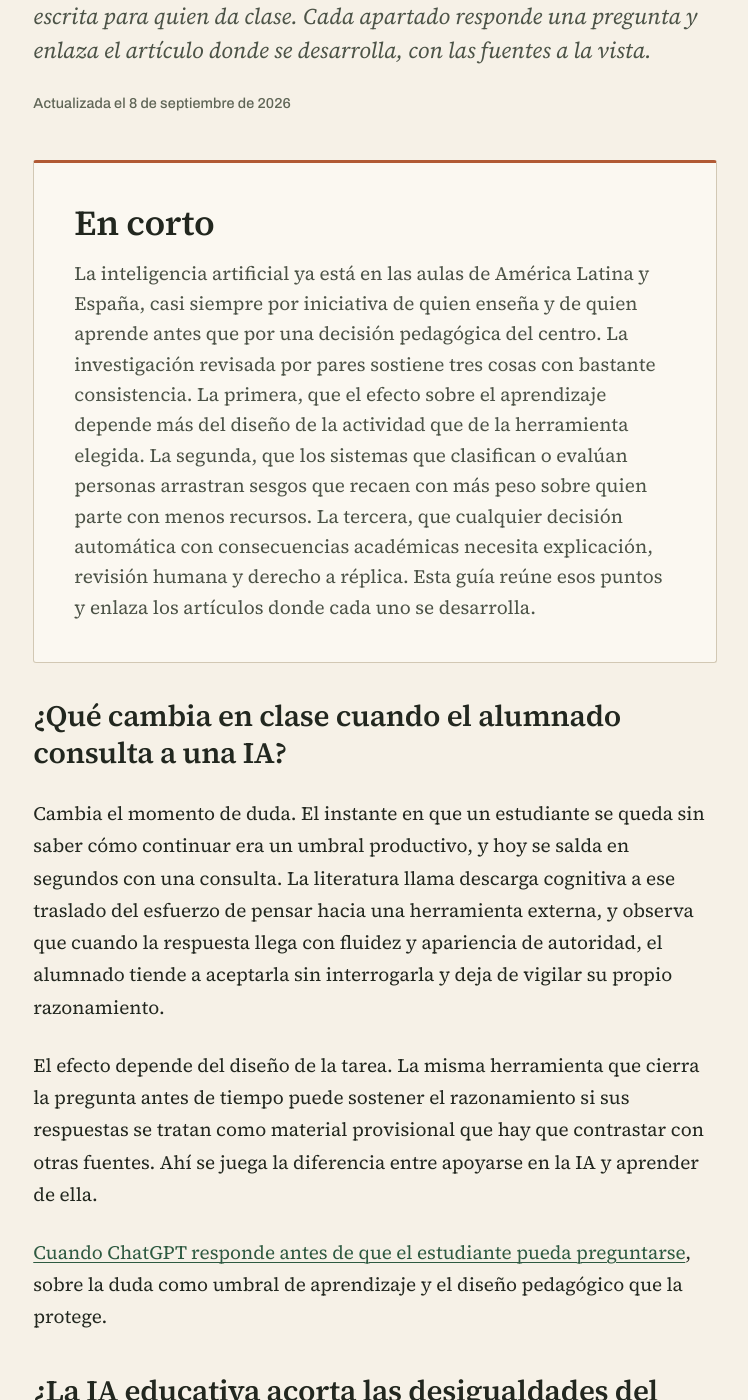
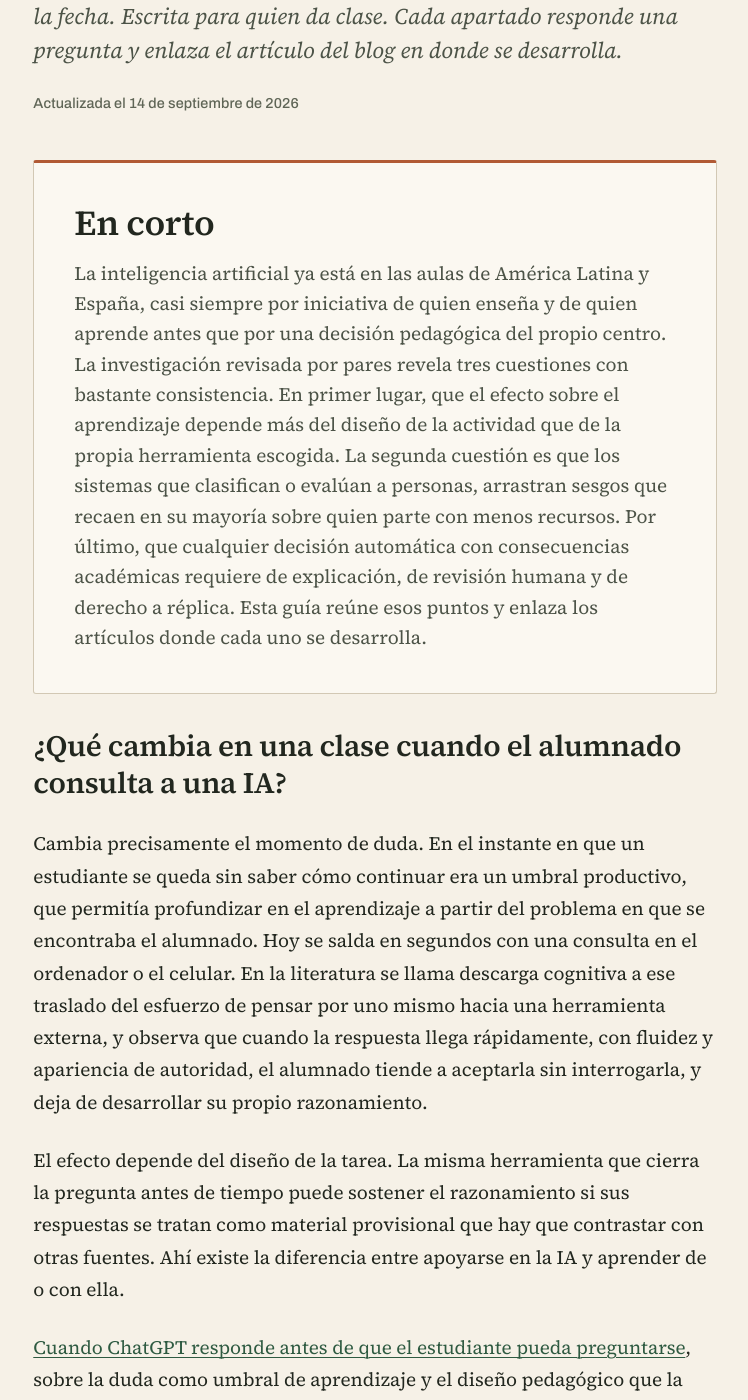
Before and after one commit to ncalbet/blog-docentes, a Jekyll site: the page built from ia-en-el-aula.md, in a window 1280 px wide and 1400 px high, scrolled down 435 px. Shown: the whole window, without its empty margins (265-1013 px from the left). Built offline with Jekyll 4.4.1, drawn with Linux system fonts in a browser that asks for light colours; some of the changed text lies outside the part shown.

Commit message:
Actualiza: Inteligencia artificial en el aula: guía para docentes

```diff
--- a/ia-en-el-aula.md
+++ b/ia-en-el-aula.md
@@ -3,7 +3,7 @@ layout: default
 title: "Inteligencia artificial en el aula: guía para docentes"
 description: "Qué aporta la IA en educación, qué riesgos trae al aula y con qué condiciones entra bien. Guía de entrada para docentes, con la investigación enlazada."
 permalink: /ia-en-el-aula/
-last_modified_at: 2026-09-08
+last_modified_at: 2026-09-14
 faq:
   - pregunta: "¿Qué es la inteligencia artificial en educación?"
     respuesta: >-
@@ -47,7 +47,7 @@ faq:
     <div class="container"><div class="reading">
       <p class="eyebrow">Guía</p>
       <h1 class="hero__title">Inteligencia artificial en el aula: qué dice la investigación</h1>
-      <p class="article-dek">Una entrada ordenada a lo que se sabe sobre la IA en educación, escrita para quien da clase. Cada apartado responde una pregunta y enlaza el artículo donde se desarrolla, con las fuentes a la vista.</p>
+      <p class="article-dek">Una entrada ordenada a lo que se sabe sobre la IA en educación hasta la fecha. Escrita para quien da clase. Cada apartado responde una pregunta y enlaza el artículo del blog en donde se desarrolla.</p>
       {%- comment -%}
         Fecha de actualización visible, igual que en los artículos: es la señal que dice
         —al lector y a quien indexa— que el texto sigue mantenido. Aquí se estampa a mano
@@ -62,18 +62,18 @@ faq:
   <section class="container"><div class="reading">
     <div class="featured">
       <h2 class="featured__title">En corto</h2>
-      <p class="featured__dek">La inteligencia artificial ya está en las aulas de América Latina y España, casi siempre por iniciativa de quien enseña y de quien aprende antes que por una decisión pedagógica del centro. La investigación revisada por pares sostiene tres cosas con bastante consistencia. La primera, que el efecto sobre el aprendizaje depende más del diseño de la actividad que de la herramienta elegida. La segunda, que los sistemas que clasifican o evalúan personas arrastran sesgos que recaen con más peso sobre quien parte con menos recursos. La tercera, que cualquier decisión automática con consecuencias académicas necesita explicación, revisión humana y derecho a réplica. Esta guía reúne esos puntos y enlaza los artículos donde cada uno se desarrolla.</p>
+      <p class="featured__dek">La inteligencia artificial ya está en las aulas de América Latina y España, casi siempre por iniciativa de quien enseña y de quien aprende antes que por una decisión pedagógica del propio centro. La investigación revisada por pares revela tres cuestiones con bastante consistencia. En primer lugar, que el efecto sobre el aprendizaje depende más del diseño de la actividad que de la propia herramienta escogida. La segunda cuestión es que los sistemas que clasifican o evalúan a personas, arrastran sesgos que recaen en su mayoría sobre quien parte con menos recursos. Por último, que cualquier decisión automática con consecuencias académicas requiere de explicación, de revisión humana y de derecho a réplica. Esta guía reúne esos puntos y enlaza los artículos donde cada uno se desarrolla.</p>
     </div>
   </div></section>
 
   <section class="container"><div class="reading prose">
-    <h2>¿Qué cambia en clase cuando el alumnado consulta a una IA?</h2>
-    <p>Cambia el momento de duda. El instante en que un estudiante se queda sin saber cómo continuar era un umbral productivo, y hoy se salda en segundos con una consulta. La literatura llama descarga cognitiva a ese traslado del esfuerzo de pensar hacia una herramienta externa, y observa que cuando la respuesta llega con fluidez y apariencia de autoridad, el alumnado tiende a aceptarla sin interrogarla y deja de vigilar su propio razonamiento.</p>
-    <p>El efecto depende del diseño de la tarea. La misma herramienta que cierra la pregunta antes de tiempo puede sostener el razonamiento si sus respuestas se tratan como material provisional que hay que contrastar con otras fuentes. Ahí se juega la diferencia entre apoyarse en la IA y aprender de ella.</p>
+    <h2>¿Qué cambia en una clase cuando el alumnado consulta a una IA?</h2>
+    <p>Cambia precisamente el momento de duda. En el instante en que un estudiante se queda sin saber cómo continuar era un umbral productivo, que permitía profundizar en el aprendizaje a partir del problema en que se encontraba el alumnado. Hoy se salda en segundos con una consulta en el ordenador o el celular. En la literatura se llama descarga cognitiva a ese traslado del esfuerzo de pensar por uno mismo hacia una herramienta externa, y observa que cuando la respuesta llega rápidamente, con fluidez y apariencia de autoridad, el alumnado tiende a aceptarla sin interrogarla, y deja de desarrollar su propio razonamiento.</p>
+    <p>El efecto depende del diseño de la tarea. La misma herramienta que cierra la pregunta antes de tiempo puede sostener el razonamiento si sus respuestas se tratan como material provisional que hay que contrastar con otras fuentes. Ahí existe la diferencia entre apoyarse en la IA y aprender de o con ella.</p>
     <p><a href="/2026/07/cuando-chatgpt-responde-antes-de-que-el-estudiante/">Cuando ChatGPT responde antes de que el estudiante pueda preguntarse</a>, sobre la duda como umbral de aprendizaje y el diseño pedagógico que la protege.</p>
 
     <h2>¿La IA educativa acorta las desigualdades del aula?</h2>
-    <p>La evidencia disponible apunta en dirección contraria. Un sistema de IA aplicado a la educación superior mostró sesgos sistemáticos en prácticamente todas sus configuraciones, y los atributos que con más frecuencia cambiaban la decisión eran socioeconómicos. Cuando el acceso al dispositivo se generaliza, la desigualdad se desplaza hacia la competencia de uso, que es la brecha digital de segundo nivel: saber qué hacer con la herramienta, con qué profundidad y con qué criterio.</p>
+    <p>La evidencia disponible apunta en dirección contraria, es decir, muestra un augmento de las desigualdades. Un sistema de IA aplicado a la educación superior mostró sesgos sistemáticos en prácticamente todas sus configuraciones, y los atributos que con más frecuencia cambiaban la decisión eran precisamente los socioeconómicos. Cuando el acceso al dispositivo se generaliza, la desigualdad se desplaza hacia la competencia de uso, que es la brecha digital de segundo nivel: saber qué hacer con la herramienta, con qué profundidad y con qué criterio.</p>
     <p>Corregir esos sesgos tiene su propio coste técnico. En el estudio analizado, aplicar técnicas de mitigación hizo que un 37,5% de los modelos fallara en criterios de calibración y un 25% en criterios básicos de precisión. La equidad medida en agregado también puede esconder a quién deja fuera el sistema dentro de cada subgrupo.</p>
     <p><a href="/2026/08/cuando-la-escuela-se-vuelve-algoritmica-no-todos/">Cuando la escuela se vuelve algorítmica, no todos entran por la misma puerta</a>, sobre el sesgo socioeconómico de la IA educativa y la brecha de segundo nivel.</p>
 
```
